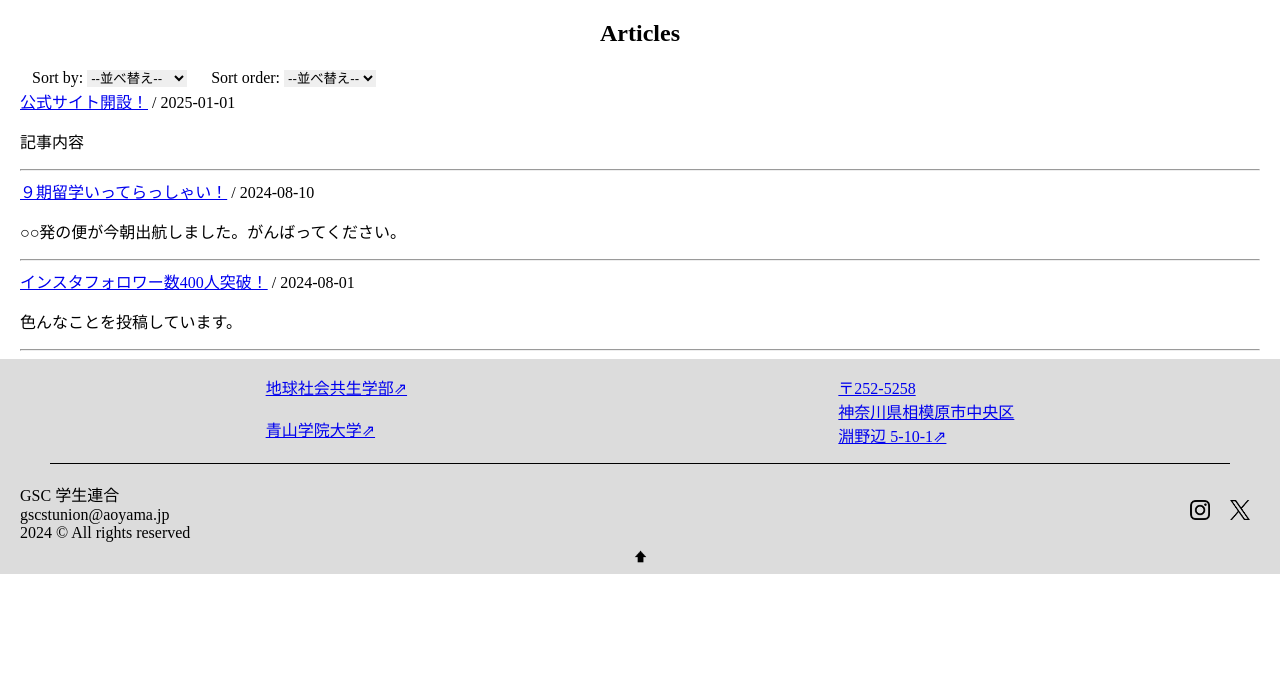
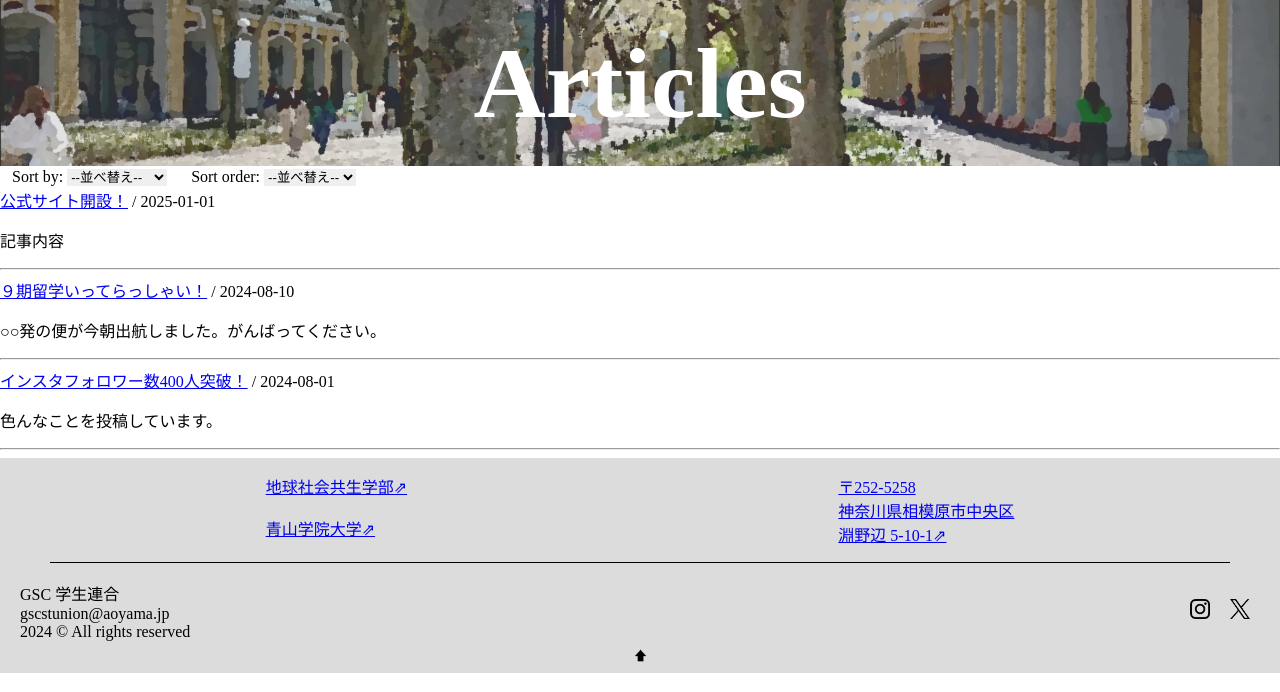
Before and after one commit to Raymondoor/gscstunion_webpage, a PHP site: page /articles/ in a window 1280 px wide. Shown: the part 108-800 px from the top of the page. Run offline with PHP 8.4, Linux system fonts and the light colour scheme; data comes from the database, SQL or seed files in the repository.

Commit message:
somestyle

```diff
--- a/articles/index.php
+++ b/articles/index.php
@@ -10,11 +10,13 @@ include "{$dir_back}backend/app/views/header.php";
 ?>
 
     <main>
+        <div id="art-h2">
             <h2>Articles</h2>
+        </div>
         <div id="sortContainer">
             <div class="sort" id="type">
                 <label for="sort-type">Sort by:</label>
-                    <select name="sort-type" id="sort-type">
+                <select name="sort-type" id="sortType">
                     <option value="">--並べ替え--</option>
                     <option value="date">日付</option>
                     <option value="title">記事タイトル</option>
@@ -22,7 +24,7 @@ include "{$dir_back}backend/app/views/header.php";
             </div>
             <div class="sort" id="order">
                 <label for="sort-order">Sort order:</label>
-                    <select name="sort-order" id="sort-order">
+                <select name="sort-order" id="sortOrder">
                     <option value="">--並べ替え--</option>
                     <option value="ASC">昇順</option>
                     <option value="DESC">降順</option>
--- a/assets/index.js
+++ b/assets/index.js
@@ -6,10 +6,4 @@ document.addEventListener('DOMContentLoaded', function() {
         document.documentElement.scrollTop = 0; // For Chrome, Firefox, IE and Opera
     });
 
-    // Sort articles order home/articles/index.php
-    document.getElementById('type')
-
-
-    document.getElementById('type')
-
 });
--- a/assets/style.css
+++ b/assets/style.css
@@ -138,10 +138,29 @@ footer {
 }
 
 main {
-    margin: 0px 20px;
 
     h2 {
         text-align: center;
+        color: rgb(0, 0, 0);
+        font-size: clamp(40px, 10vw, 100px);
+        margin: 0%;
+    }
+    #art-h2 {
+        display: flex;
+        align-items: center;
+        justify-content: center;
+        background-image: url(images/h2background.jpg);
+        background-repeat: no-repeat;
+        background-position: center;
+        background-size: 100%;
+
+        margin: none;
+        padding: 2%;
+
+        h2 {
+            color: white;
+        }
+
     }
 }
 
--- a/index.php
+++ b/index.php
@@ -10,9 +10,7 @@ include "{$dir_back}backend/app/views/header.php";
 ?>
 
     <main>
-        <div class="title">
             <h2>About Us</h2>
-        </div>
     </main>
 
 <?php
```
Also changed, not shown: assets/images/h2background.jpg (added). Lines whose indentation alone changed are shown as unchanged.
